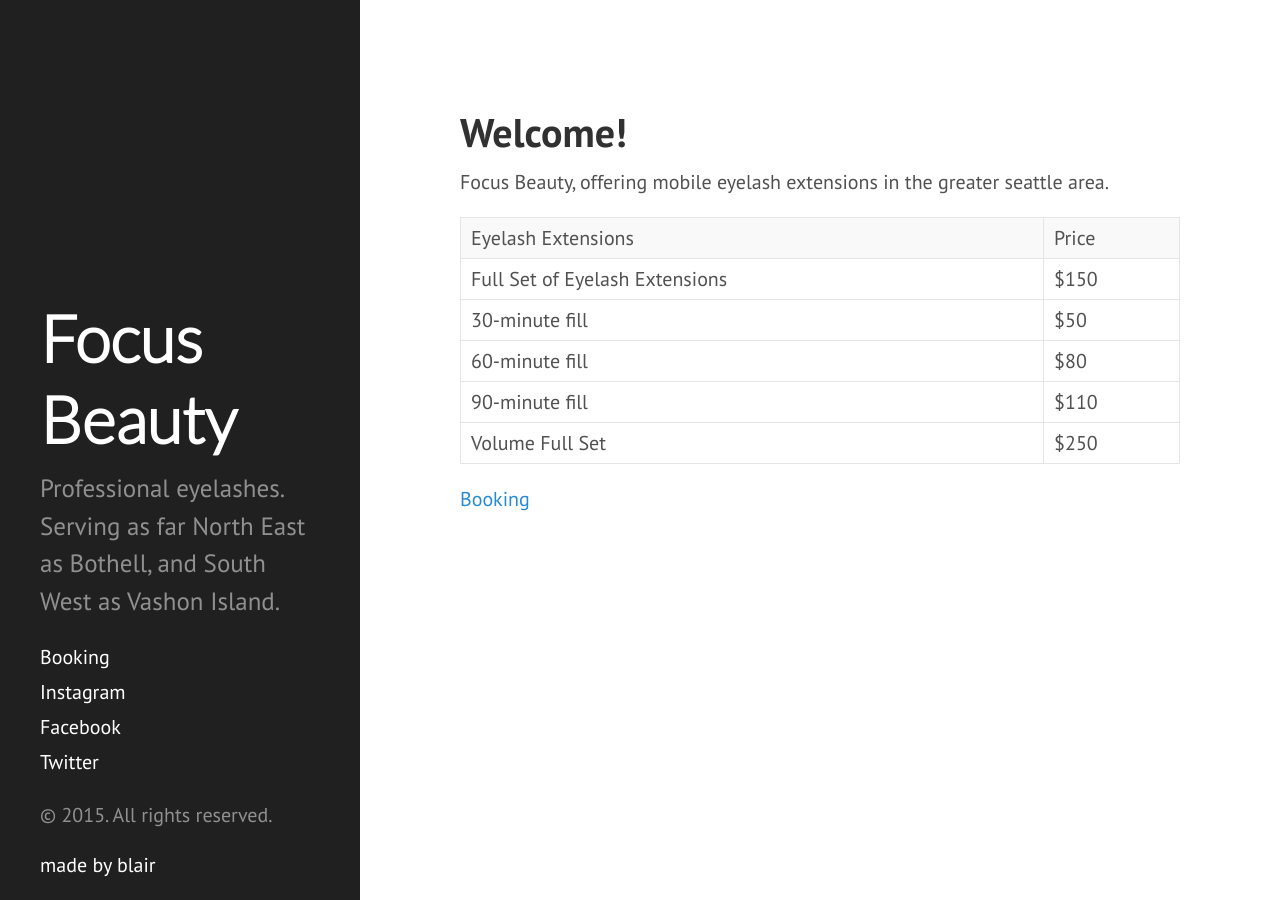
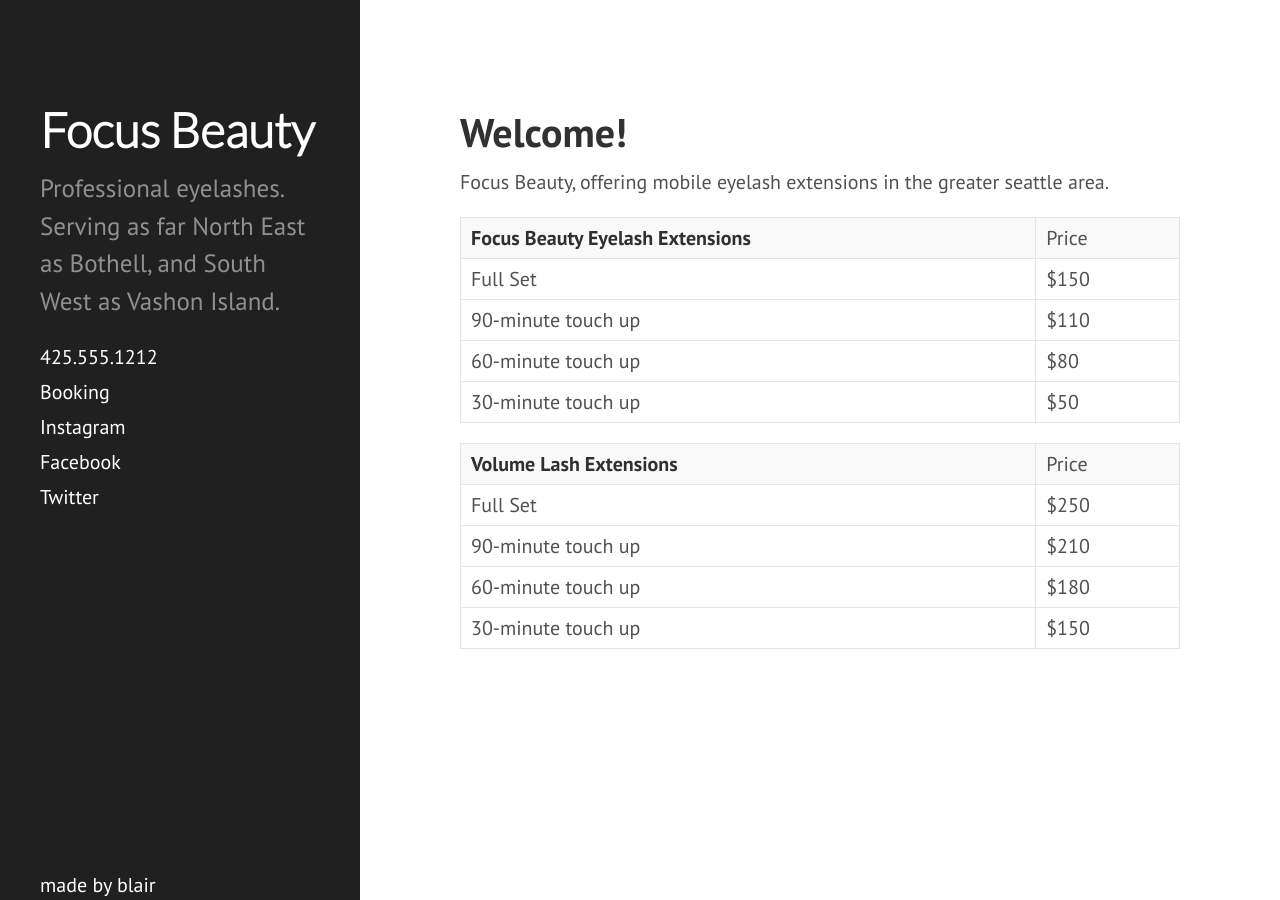
Before and after one commit to npmcdn-to-unpkg-bot/focusbeauty.github.io, a Jekyll site: the page built from _landing/booking.html, in a window 1280 px wide. Built offline with Jekyll 4.4.1, drawn with Linux system fonts in a browser that asks for light colours.

Commit message:
updates and cleanup

```diff
--- /dev/null
+++ b/_data/services.json
@@ -0,0 +1,20 @@
+[
+  {
+    "title": "Focus Beauty Eyelash Extensions",
+    "data": [
+      {"title": "Full Set", "value": "$150"},
+      {"title": "90-minute touch up", "value": "$110"},
+      {"title": "60-minute touch up", "value": "$80"},
+      {"title": "30-minute touch up", "value": "$50"},
+    ]
+  },
+  {
+    "title": "Volume Lash Extensions",
+    "data": [
+      {"title": "Full Set", "value": "$250"},
+      {"title": "90-minute touch up", "value": "$210"},
+      {"title": "60-minute touch up", "value": "$180"},
+      {"title": "30-minute touch up", "value": "$150"},
+    ]
+  }
+]
--- a/_includes/landing.js
+++ b/_includes/landing.js
@@ -11,7 +11,7 @@ bgImageArray.forEach(function(img){new Image().src = img;});
   var k = 0;
   for (var i = 0; i < bgImageArray.length; i++) {
     setTimeout(function(){
-      container.style.background = "url(" + bgImageArray[k] + ") no-repeat center center fixed";
+      container.style.background = "url(" + bgImageArray[k] + ") 50% 50% / cover no-repeat fixed";
       container.style.backgroundSize ="cover";
       container.style.backgroundcolor = 'rgba(0,0,0,0.4)';
 
@@ -23,4 +23,4 @@ bgImageArray.forEach(function(img){new Image().src = img;});
 
     }, (secs * 1000) * i)
   }
-})
+})()
--- a/_includes/sidebar.html
+++ b/_includes/sidebar.html
@@ -8,6 +8,7 @@
     </div>
 
     <nav class="sidebar-nav">
+      {% if site.phone != nil %}<a class="sidebar-nav-item" href="tel:{{ site.phone }}">{{site.phone}}</a>{% endif %}
       {% comment %}
         The code below dynamically generates a sidebar nav of pages with
         `layout: page` in the front-matter. See readme for usage.
@@ -23,7 +24,6 @@
       {% if site.twitter != nil %}<a class="sidebar-nav-item" href="{{ site.twitter }}">Twitter</a>{% endif %}
     </nav>
 
-    <p>&copy; {{ site.time | date: '%Y' }}. All rights reserved.</p>
-    <a href="http://www.blairanderson.co/">made by blair</a>
+    <a href="http://www.blairanderson.co/" style="position: fixed;bottom: 0;">made by blair</a>
   </div>
 </div>
--- a/_landing/booking.html
+++ b/_landing/booking.html
@@ -7,35 +7,25 @@ name: "Enter"
 
 <p>Focus Beauty, offering mobile eyelash extensions in the greater seattle area.</p>
 
+{% for service in site.data.services %}
   <table>
+    <colgroup>
+      <col span="1" style="width: 80%;">
+      <col span="1" style="width: 20%;">
+   </colgroup>
     <tbody>
       <tr>
-      <td>Eyelash Extensions</td>
+        <td><strong>{{ service["title"] }}</strong></td>
         <td>Price</td>
       </tr>
     </tbody>
     <tfoot>
+    {% for price in service["data"] %}
         <tr>
-      <td>Full Set of Eyelash Extensions</td>
-      <td>$150</td>
+          <td>{{price["title"]}}</td>
+          <td>{{price["value"]}}</td>
         </tr>
-    <tr>
-      <td>30-minute fill</td>
-      <td>$50</td>
-    </tr>
-    <tr>
-      <td>60-minute fill</td>
-      <td>$80</td>
-    </tr>
-    <tr>
-      <td>90-minute fill</td>
-      <td>$110</td>
-    </tr>
-    <tr>
-      <td>Volume Full Set</td>
-      <td>$250</td>
-    </tr>
+    {% endfor %}
     </tfoot>
   </table>
-
-<a href="/booking">Booking</a>
+{% endfor %}
--- a/assets/css/hyde.css
+++ b/assets/css/hyde.css
@@ -80,7 +80,7 @@ html {
   color: #fff;
   margin-top: 0;
   font-family: 'Lato', sans-serif;
-  font-size: 3.25rem;
+  font-size: 2.4rem;
 }
 
 /* Sidebar nav */
@@ -109,7 +109,7 @@ a.sidebar-nav-item:focus {
   .sidebar-sticky {
     position: absolute;
     right:  1rem;
-    bottom: 1rem;
+    top:    5rem;
     left:   1rem;
   }
 }
@@ -122,7 +122,7 @@ a.sidebar-nav-item:focus {
  */
 
 .content {
-  padding-top:    4rem;
+  padding-top:    0rem;
   padding-bottom: 4rem;
 }
 
@@ -131,6 +131,7 @@ a.sidebar-nav-item:focus {
     max-width: 38rem;
     margin-left: 20rem;
     margin-right: 2rem;
+    padding-top: 4rem;
   }
 }
 
--- a/index.html
+++ b/index.html
@@ -21,7 +21,7 @@ layout: null
       {{ include_to_scssify | scssify }}
     </style>
   </head>
-  <body>
+  <body onload="document.body.style.opacity='1'">
     <div class="container">
       <div class="content">
         <h1 class="page-title">{{site.title}}</h1>
```
Also changed, not shown: _includes/landing.scss (+9 -3 lines). Lines whose indentation alone changed are shown as unchanged.
